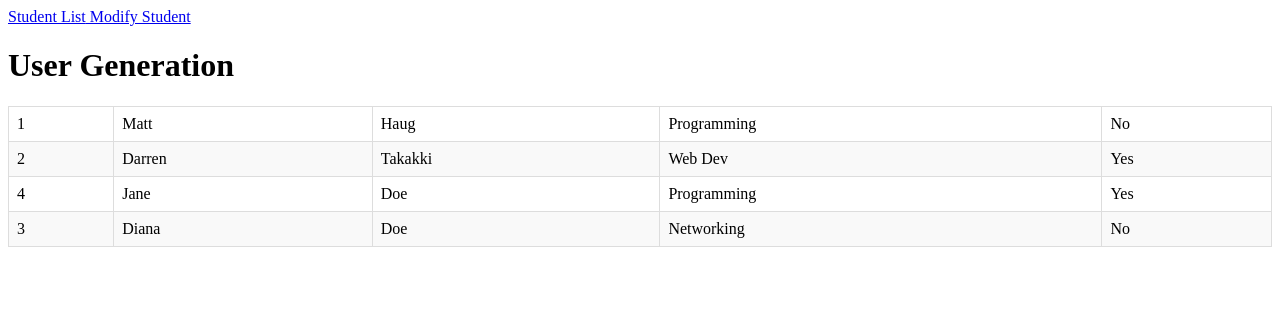
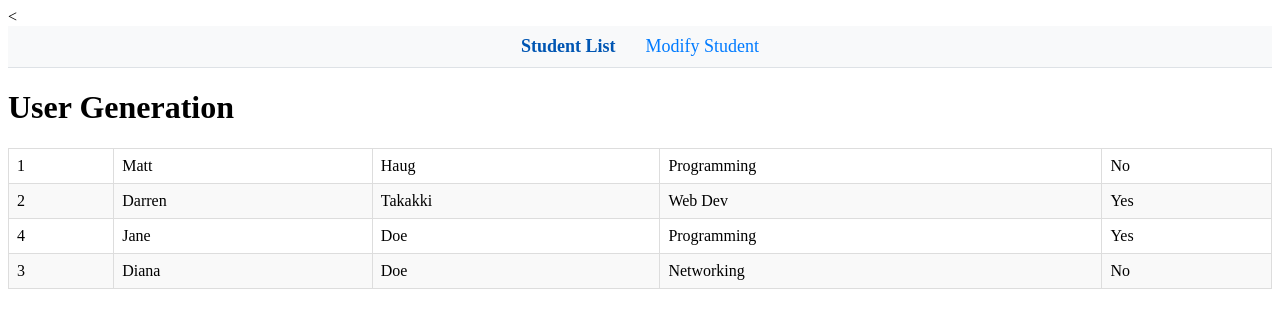
Before and after one commit to diana890/Angular-Class-Project, an Angular app: page /students in a window 1280 px wide. Shown: the top 328 px of the page. Built offline with nearby package versions, Linux system fonts and the light colour scheme.

Commit message:
set the routing

```diff
--- a/src/app/app.component.html
+++ b/src/app/app.component.html
@@ -1,12 +1,15 @@
 
+<<!-- Future Nav bar-->
 <div class="nav-bar">
   <nav>
-    <a routerLink="/students" routerLinkActive ="active"> Student List</a>
-    <a routerLink="modify-student" routerLinkActive ="active"> Modify Student</a>
+    <a routerLink="/students" routerLinkActive="active">Student List</a>
+    <a routerLink="/modify-student" routerLinkActive="active">Modify Student</a>
   </nav>
-
 </div>
 
+<div class="app-container">
+  <h1>{{ title }}</h1>
 
-<h1>  {{ title}}</h1>
-<router-outlet></router-outlet>
+  <!--router outlet to display routed components -->
+  <router-outlet></router-outlet>
+</div>
--- a/src/app/app.component.scss
+++ b/src/app/app.component.scss
@@ -44,3 +44,27 @@ h2 {
 .toggle-button:hover {
   background-color: #0056b3;
 }
+
+/* Style for the navigation bar */
+.nav-bar {
+  background-color: #f8f9fa; /* Light grey background */
+  padding: 10px 20px; /* Padding around the navbar */
+  border-bottom: 1px solid #dee2e6; /* Border for separation */
+}
+
+.nav-bar nav {
+  display: flex;
+  justify-content: center; /* Center the links */
+}
+
+.nav-bar a {
+  text-decoration: none; /* Remove underline from links */
+  color: #007bff; /* Blue color for links */
+  font-size: 18px; /* Font size for links */
+  margin: 0 15px; /* Space between links */
+}
+
+.nav-bar a.active {
+  font-weight: bold; /* Bold text for active link */
+  color: #0056b3; /* Darker blue for active link */
+}
--- a/src/app/student-detail/student-detail.component.ts
+++ b/src/app/student-detail/student-detail.component.ts
@@ -1,6 +1,8 @@
-import {Component, Input} from '@angular/core';
+import {Component, Input, OnInit} from '@angular/core';
 import {User} from "../Shared/Modules/user";
 import {NgIf} from "@angular/common";
+import {ActivatedRoute} from "@angular/router";
+import {StudentService} from "../Services/student.service";
 
 
 @Component({
@@ -10,8 +12,37 @@ import {NgIf} from "@angular/common";
   templateUrl: './student-detail.component.html',
   styleUrl: './student-detail.component.scss'
 })
-export class StudentDetailComponent {
+export class StudentDetailComponent implements OnInit{
+
+  student: User | undefined;
+  userList: User[] = [];
+  currentIndex: number = 0;
+
+  constructor(
+    private route: ActivatedRoute,
+    private studentService: StudentService
+
+  ) {}
 
 
-  @Input() student?:User;
+    ngOnInit(): void {
+      this.studentService.getStudents().subscribe(users => {
+        this.userList = users;
+
+        // Subscribe to paramMap changes to actually see the page changing
+        //If we dont do this, the URL will change but the view will not
+        this.route.paramMap.subscribe(params => {
+          const id = Number(params.get('id'));
+          if (id) {
+            this.currentIndex = this.userList.findIndex(user => user.id === id);
+            this.student = this.userList[this.currentIndex];
+          }
+        });
+      });
+    }
+
+
+
+
+
 }
--- a/src/app/student-list/student-list.component.html
+++ b/src/app/student-list/student-list.component.html
@@ -1,7 +1,7 @@
 <div>
   <table>
     <tbody>
-    <tr *ngFor="let student of userList" (click)="selectStudent(student)" >
+    <tr *ngFor="let student of userList" [routerLink]="['/students', student.id] " >
 
       <td>{{ student.id }}</td>
       <td>{{ student.firstName }}</td>
@@ -11,5 +11,5 @@
     </tr>
     </tbody>
   </table>
-  <app-student-detail [student]="selectedStudent"></app-student-detail>
+
 </div>
--- a/src/app/student-list/student-list.component.ts
+++ b/src/app/student-list/student-list.component.ts
@@ -3,12 +3,13 @@ import {User} from "../Shared/Modules/user";
 import {NgForOf} from "@angular/common";
 import {StudentDetailComponent} from "../student-detail/student-detail.component";
 import {StudentService} from "../Services/student.service";
+import {RouterLink} from "@angular/router";
 
 
 @Component({
   selector: 'app-student-list',
   standalone: true,
-  imports: [NgForOf, StudentDetailComponent],
+  imports: [NgForOf, StudentDetailComponent, RouterLink],
   templateUrl: './student-list.component.html',
   styleUrl: './student-list.component.scss'
 })
--- a/src/main.ts
+++ b/src/main.ts
@@ -1,24 +1,19 @@
 import { bootstrapApplication } from '@angular/platform-browser';
+import { provideRouter, Routes } from '@angular/router';
 import { appConfig } from './app/app.config';
 import { AppComponent } from './app/app.component';
-import {provideRouter, Routes} from "@angular/router";
+import {StudentDetailComponent} from "./app/student-detail/student-detail.component";
 import {StudentListComponent} from "./app/student-list/student-list.component";
-import {StudentDetailComponent} from "./app/student-detail/student-detail.component";
 import {ModifyStudentComponent} from "./app/modify-student/modify-student.component";
+import {PageNotFoundComponent} from "./app/page-not-found/page-not-found.component";
 
-
-
-
-
-const routes:Routes= [
-
-  {path: 'students', component: StudentListComponent},
-  {path:'students/:id', component: StudentDetailComponent},
-  {path: 'modify-students', component: ModifyStudentComponent},
-  {path: '**', component: StudentListComponent},
-]
-
-
+const routes: Routes = [
+  {path:'', redirectTo: '/students', pathMatch: 'full'}, //default route
+  { path: 'students', component: StudentListComponent },
+  { path: 'students/:id', component: StudentDetailComponent },
+  {path:'modify-student', component: ModifyStudentComponent},
+  {path: '**', component:PageNotFoundComponent}//Wildcard route for a 404 page
+];
 bootstrapApplication(AppComponent, {
   providers: [provideRouter(routes)]
-})
+}).then(r => console.log('Bootstrap successful'));
```
